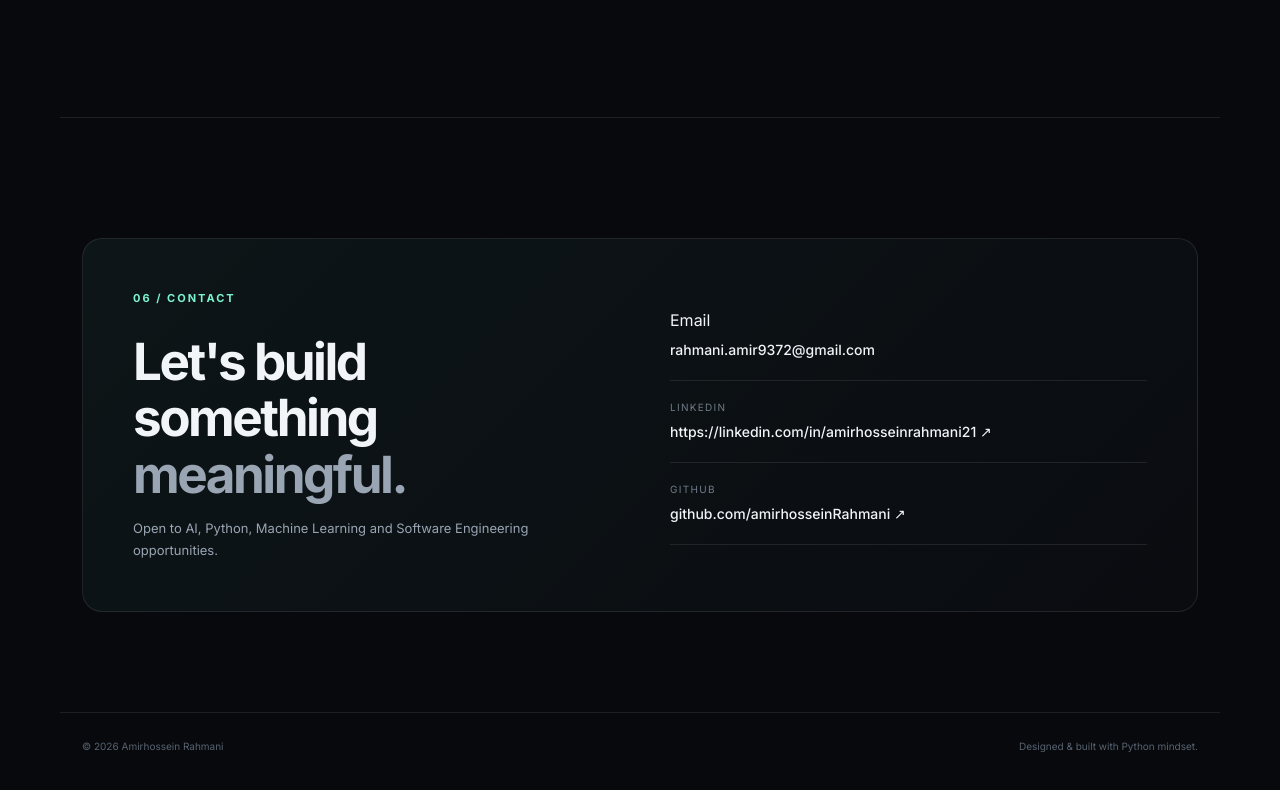
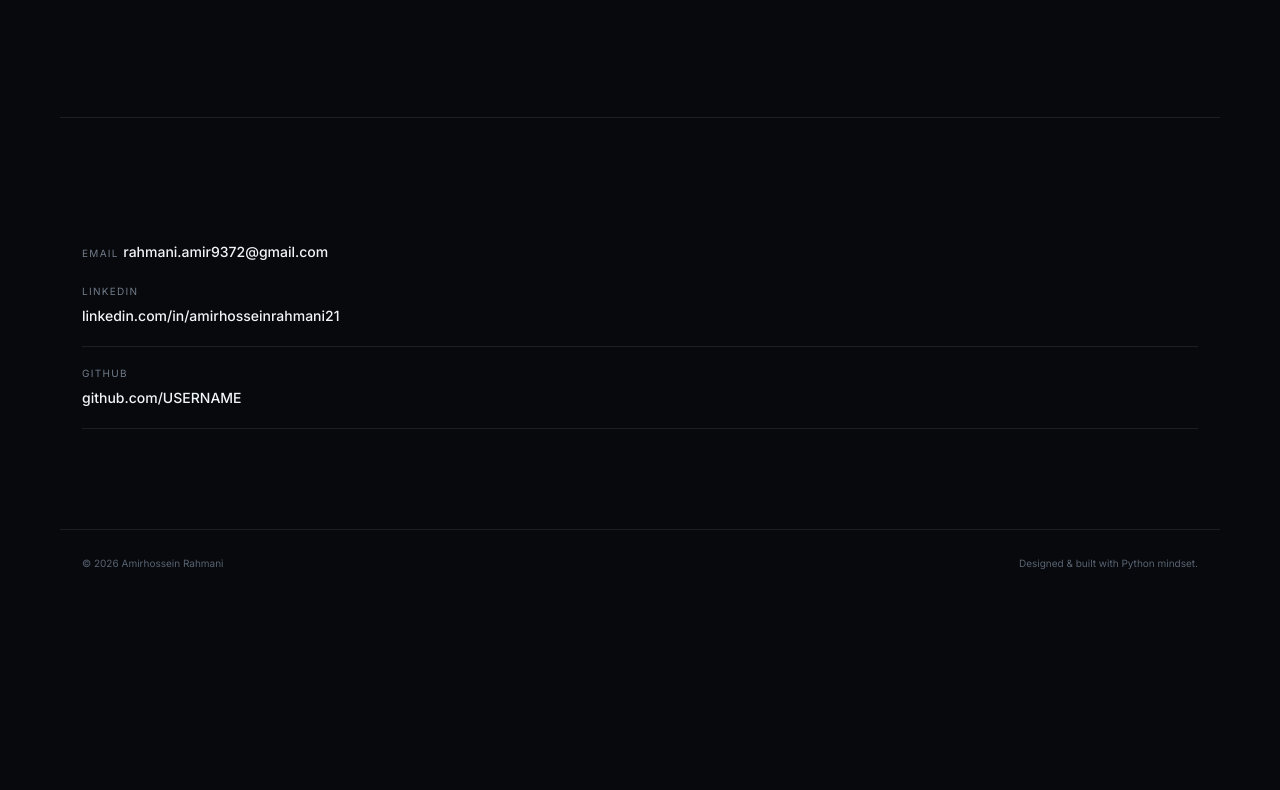
Before and after one commit to amirhosseinRahmani/amirhosseinRahmani.github.io, a plain HTML site: page index.html in a window 1280 px wide. Shown: the part 4475-5265 px from the top of the page. After the commit the page ends 5082 px from the top, so only its background shows below. Drawn offline with Linux system fonts and the light colour scheme.

Commit message:
last commit

```diff
--- a/index.html
+++ b/index.html
@@ -182,31 +182,25 @@
     </section>
 
     <section id="contact" class="section contact-section">
-      <div class="contact-box">
-        <div>
-          <div class="section-label">06 / CONTACT</div>
-          <h2>Let's build something<br><span>meaningful.</span></h2>
-          <p>Open to AI, Python, Machine Learning and Software Engineering opportunities.</p>
-        </div>
-        <div class="contact-links">
+<div class="contact-links">
 
-    <a
+    <div>
         <span>Email</span>
         <strong>rahmani.amir9372@gmail.com</strong>
-    </a>
+    </div>
 
-    <a href="https://linkedin.com/in/amirhosseinrahmani21"
+    <a href="https://www.linkedin.com/in/amirhosseinrahmani21/"
        target="_blank"
        rel="noopener noreferrer">
         <span>LinkedIn</span>
-        <strong>https://linkedin.com/in/amirhosseinrahmani21 ↗</strong>
+        <strong>linkedin.com/in/amirhosseinrahmani21</strong>
     </a>
 
-    <a href="https://github.com/amirhosseinRahmani"
+    <a href="https://github.com/USERNAME"
        target="_blank"
        rel="noopener noreferrer">
         <span>GitHub</span>
-        <strong>github.com/amirhosseinRahmani ↗</strong>
+        <strong>github.com/USERNAME</strong>
     </a>
 
 </div>
```
